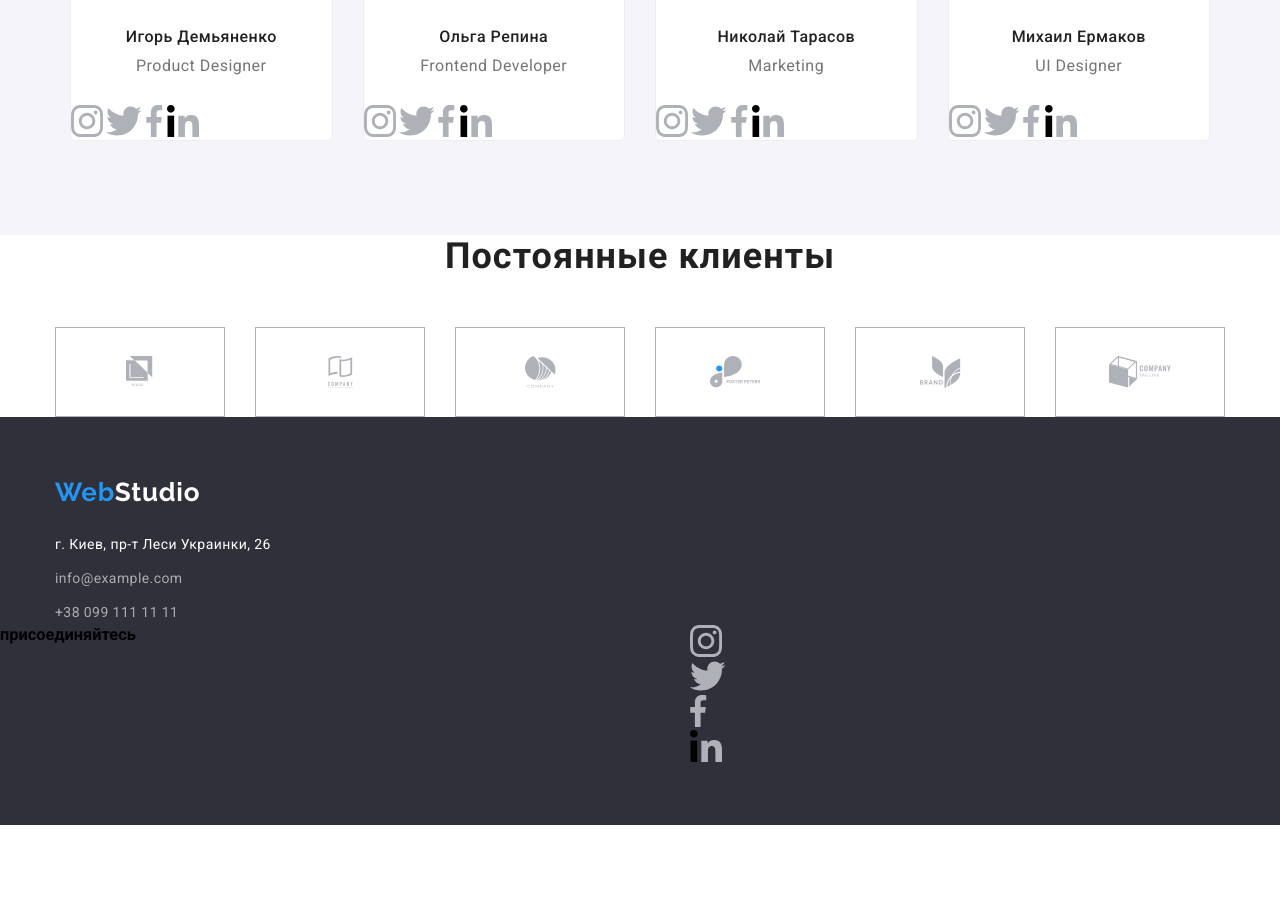
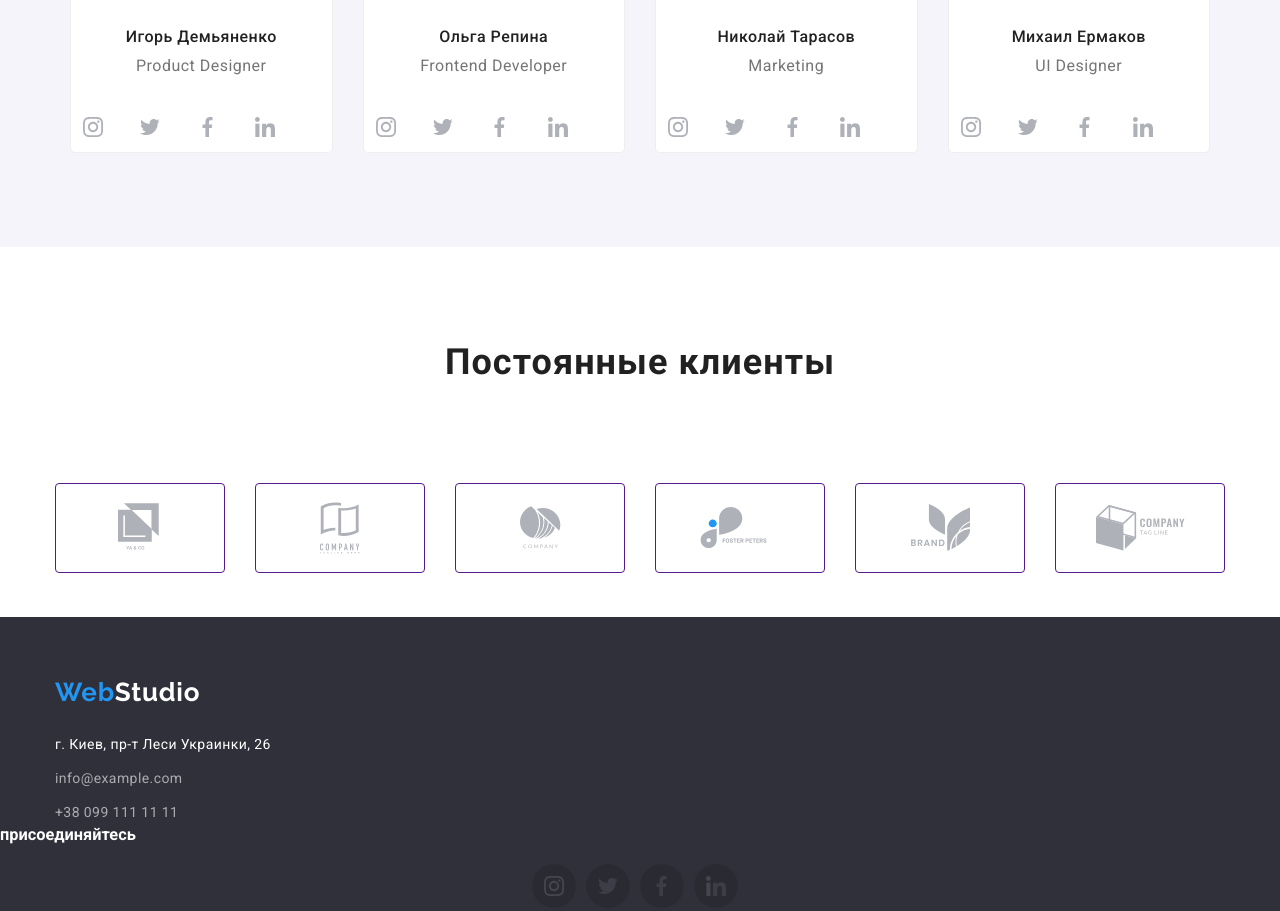
Before and after one commit to Sasha1009/goit-markup-hw-04, a plain HTML site: page index.html in a window 1280 px wide. Shown: the part 2066-2977 px from the top of the page. Before the commit the page ends 2891 px from the top, so only its background shows below. Drawn offline with Linux system fonts and the light colour scheme.

Commit message:
sending for help

```diff
--- a/css/styles.css
+++ b/css/styles.css
@@ -33,7 +33,12 @@ p {
     justify-content: center;
     padding: 25px;
 }
-
+.logo-list{
+    display: flex;
+    width: 170px;
+    height: 90px;
+    margin-top: 50px;
+}
 .logo-link {
     font-family: 'Raleway', sans-serif;
     font-weight: 400;
@@ -100,15 +105,7 @@ p {
 .icon-envelope{
     margin-right:10px;
 }
-.logo{
-    display:flex;
-    justify-content: center;
-    align-items: center;
-    width: 170px;
-    height: 90px;
-    border: 1px solid #afb1b8;
-    fill:  #afb1b8;
-}
+
 .icon-phone{
     padding-right: 10px;
 }
@@ -389,10 +386,44 @@ body {
     list-style: none;
     margin-bottom: 30px;
 }
+.social-network{
+    display: flex;
+    align-items: center;
+    justify-content: center;
+    width: 206px;
+    height: 44px;
+    margin: 16px auto 30px auto;
+}
+.networks{
+    display: inline-block;
+    align-items: center;
+    justify-content: center;
+    width: 44px;
+    height: 44px;
+    margin-right: 10px;
+}
+.icon{
+    width: 44px;
+    height: 44px;
+    padding: 12px;
+    fill: #afb1b8;
+}
+.icon:hover,
+.icon:focus {
+    background-color: var(--accent-color);
+    border-radius: 50%;
+}
 .footer{
     background: #2F303A;
     padding-top: 60px;
     padding-bottom: 60px;
+}
+list-footer{
+    margin: 72px 0 100px 0;
+}
+.footer-connect{
+    color: #fff;
+    display: flex;
 }
 .address{
     font-family: 'roboto', sans-serif;
@@ -508,15 +539,123 @@ body {
     margin-left: auto;
     margin-right: auto;
 }
+.logos {
+  max-width: 1170px;
+  margin: 0 auto 0 auto;
+}
+.logo {
+    margin-right: 30px;
+    list-style:none;
+}
+.link-icon{
+    display: flex;
+    align-items: center;
+    justify-content: center;
+    width: 170px;
+    height: 90px;
+    border: 1px solid;
+    border-radius: 4px;
+}
+.icon-logo-1{
+    width: 45px;
+    height: 50px;
+    fill: #afb1b8;
+}
+.link-icon:hover,
+.link-icon:focus {
+    color: var(--accent-color);
+    fill: var(--accent-color);
+}
+.icon-logo-1:hover,
+.icon-logo-1:focus {
+    color: var(--accent-color);
+    fill: var(--accent-color);
+}
+.icon-logo-2{
+    width: 40px;
+    height: 52px;
+    fill: #afb1b8;
+}
+.icon-logo-2:hover,
+.icon-logo-2:focus {
+    color: var(--accent-color);
+    fill: var(--accent-color);
+}
+.icon-logo-3{
+    width: 41px;
+    height: 43px;
+    fill: #afb1b8;
+}
+.icon-logo-3:hover,
+.icon-logo-3:focus {
+    color: var(--accent-color);
+    fill: var(--accent-color);
+}
+.icon-logo-4{
+    width: 80px;
+    height: 42px;
+    fill: #afb1b8;
+}
+.icon-logo-4:hover,
+.icon-logo-4:focus {
+    color: var(--accent-color);
+    fill: var(--accent-color);
+}
+.icon-logo-5{
+    width: 59px;
+    height: 47px;
+    fill: #afb1b8;
+}
+.icon-logo-5:hover,
+.icon-logo-5:focus {
+    color: var(--accent-color);
+    fill: var(--accent-color);
+}
+.icon-logo-6{
+    width: 89px;
+    height: 46px;
+    fill: #afb1b8;
+}
+.icon-logo-6:hover,
+.icon-logo-6:focus {
+    color: var(--accent-color);
+    fill: var(--accent-color);
+}
+.logos-container{
+    max-width: 1600px;
+    height: 182px;
+    margin: 94px auto 94px auto;
+}
 .connected {
-    list-style: none;
-    flex-wrap: wrap;
-    display: inline-block;
-    align-items: baseline;
-    padding-left: 15px;
-    padding-right: 15px;
-    margin-left: auto;
-    margin-right: auto;
+    display: flex;
+    align-items: center;
+    justify-content: center;
+    margin-top: 20px;
+    list-style:none;
+}
+.connect-items{
+    margin-right: 10px;
+}
+.connect-link{
+    display: flex;
+    align-items: center;
+    justify-content: center;
+    width: 44px;
+    height: 44px;
+    border-radius: 50%;
+    background-color: #000;
+    opacity: 10%;
+
+}
+.connect-link:hover,
+.connect-link:focus {
+    background-color: var(--accent-color);
+}
+.icon-footer{
+    width: 20px;
+    height: 20px;
+    color:#fff;
+    fill: #fff;
 }
 .Studio-footer{
     color: #fff;
--- a/index.html
+++ b/index.html
@@ -114,108 +114,160 @@
                     <img class="photo" src="./images/igor.jpg" alt="Игорь" width="270" height="260">
                     <h4 class="name-index">Игорь Демьяненко</h4>
                     <p class="description-index" lang="en">Product Designer</p>
-                    <svg class="icon-instagram" width="32" height="32">
+                <ul class="social-networks">
+                    <li class="networks">
+                        <svg class="icon" width="32" height="32">
                             <use href="./images/sprite.svg#icon-instagram-2"></use>
                         </svg>
-                    <svg class="icon-Twitter" width="36" height="32">
+                    </li>
+                    <li class="networks">
+                        <svg class="icon" width="36" height="32">
                             <use href="./images/sprite.svg#icon-Group"></use>
                         </svg>
-                    <svg class="icon-Facebook" width="18" height="32">
+                    </li>
+                    <li class="networks">
+                        <svg class="icon" width="18" height="32">
                             <use href="./images/sprite.svg#icon-Vector"></use>
                         </svg>
-                    <svg class="icon-LinkedIn" width="32" height="32">
+                    </li>
+                    <li class="networks">
+                        <svg class="icon" width="32" height="32">
                             <use href="./images/sprite.svg#icon-linkedin-1"></use>
                         </svg>
+                    </li>
+                </ul>
                 </li>
                 <li class="card">
                     <img class="photo" src="./images/olga.jpg" alt="Ольга" width="270" height="260">
                     <h4 class="name-index">Ольга Репина</h4>
                     <p class="description-index" lang="en">Frontend Developer</p>
-                    <svg class="icon-instagram" width="32" height="32">
+                    <ul class="social-networks">
+                        <li class="networks">
+                            <svg class="icon" width="32" height="32">
                                 <use href="./images/sprite.svg#icon-instagram-2"></use>
                             </svg>
-                    <svg class="icon-Twitter" width="36" height="32">
+                        </li>
+                        <li class="networks">
+                            <svg class="icon" width="36" height="32">
                                 <use href="./images/sprite.svg#icon-Group"></use>
                             </svg>
-                    <svg class="icon-Facebook" width="18" height="32">
+                        </li>
+                        <li class="networks">
+                            <svg class="icon" width="18" height="32">
                                 <use href="./images/sprite.svg#icon-Vector"></use>
                             </svg>
-                    <svg class="icon-LinkedIn" width="32" height="32">
+                        </li>
+                        <li class="networks">
+                            <svg class="icon" width="32" height="32">
                                 <use href="./images/sprite.svg#icon-linkedin-1"></use>
                             </svg>
+                        </li>
+                    </ul>
                 </li>
                  <li class="card">
                     <img class="photo" src="./images/nikolay.jpg" alt="Николай" width="270" height="260">
                     <h4 class="name-index">Николай Тарасов</h4>
                     <p class="description-index" lang="en">Marketing</p>
-                    <svg class="icon-instagram" width="32" height="32">
+                    <ul class="social-networks">
+                        <li class="networks">
+                            <svg class="icon" width="32" height="32">
                                 <use href="./images/sprite.svg#icon-instagram-2"></use>
                             </svg>
-                    <svg class="icon-Twitter" width="36" height="32">
+                        </li>
+                        <li class="networks">
+                            <svg class="icon" width="36" height="32">
                                 <use href="./images/sprite.svg#icon-Group"></use>
                             </svg>
-                    <svg class="icon-Facebook" width="18" height="32">
+                        </li>
+                        <li class="networks">
+                            <svg class="icon" width="18" height="32">
                                 <use href="./images/sprite.svg#icon-Vector"></use>
                             </svg>
-                    <svg class="icon-LinkedIn" width="32" height="32">
+                        </li>
+                        <li class="networks">
+                            <svg class="icon" width="32" height="32">
                                 <use href="./images/sprite.svg#icon-linkedin-1"></use>
                             </svg>
+                        </li>
+                    </ul>
                 </li>
                 <li class="card">
                     <img class="photo" src="./images/mixail.jpg" alt="Михаил" width="270" height="260">
                     <h4 class="name-index">Михаил Ермаков</h4>
                     <p class= "description-index" lang="en">UI Designer</p>
-                    <svg class="icon-instagram" width="32" height="32">
+                    <ul class="social-networks">
+                        <li class="networks">
+                            <svg class="icon" width="32" height="32">
                                 <use href="./images/sprite.svg#icon-instagram-2"></use>
                             </svg>
-                    <svg class="icon-Twitter" width="36" height="32">
+                        </li>
+                        <li class="networks">
+                            <svg class="icon" width="36" height="32">
                                 <use href="./images/sprite.svg#icon-Group"></use>
                             </svg>
-                    <svg class="icon-Facebook" width="18" height="32">
+                        </li>
+                        <li class="networks">
+                            <svg class="icon" width="18" height="32">
                                 <use href="./images/sprite.svg#icon-Vector"></use>
                             </svg>
-                    <svg class="icon-LinkedIn" width="32" height="32">
+                        </li>
+                        <li class="networks">
+                            <svg class="icon" width="32" height="32">
                                 <use href="./images/sprite.svg#icon-linkedin-1"></use>
                             </svg>
+                        </li>
+                    </ul>
                 </li>
             </ul>
         </div>
         </section>
         <section class="logos">
-            <div class="container">
+            <div class="logos-container">
                 <h3 class="team-heading">Постоянные клиенты</h3>
-                <div class="list">
+                <ul class="logo-list">
                     <li class="logo">
+                        <a href="" class="link-icon">
                             <svg class="icon-logo-1" width="29" height="32">
                                 <use href="./images/sprite.svg#icon-logo-1"></use>
                             </svg>
+                        </a>
                     </li>
                     <li class="logo">
+                        <a href="" class="link-icon">
                             <svg class="icon-logo-2" width="25" height="32">
                                 <use href="./images/sprite.svg#icon-logo-2"></use>
                             </svg>
+                        </a>
                     </li>
                     <li class="logo">
+                        <a href="" class="link-icon">
                             <svg class="icon-logo-3" width="31" height="32">
-                            <use href="./images/sprite.svg#icon-logo-3"></use>
+                                <use class="one" href="./images/sprite.svg#icon-logo-3"></use>
                             </svg>
+                        </a>
                     </li>
                     <li class="logo">
+                        <a href="" class="link-icon">
                             <svg class="icon-logo-4" width="60" height="32">
                                 <use href="./images/sprite.svg#icon-logo-4"></use>
                             </svg>
+                        </a>
                     </li>
                     <li class="logo">
+                        <a href="" class="link-icon">
                             <svg class="icon-logo-5" width=40" height="32">
                                 <use href="./images/sprite.svg#icon-logo-5"></use>
                             </svg>
+                        </a>
                     </li>
                     <li class="logo">
+                        <a href="" class="link-icon">
                             <svg class="icon-logo-6" width="62" height="32">
                                 <use href="./images/sprite.svg#icon-logo-6"></use>
                             </svg>
+                        </a>
                     </li>
-                </div>
+                </ul>
             </div>
         </section>
 </main>
@@ -228,28 +280,36 @@
             <a class="contact-info" href="tel:+380991111111">+38 099 111 11 11</a>
         </address>
     </div>
-    <div class="list">
-        <h3>присоединяйтесь</h3>
+    <div class="list-footer">
+        <h3 class="footer-connect">присоединяйтесь</h3>
         <ul class="connected">
-            <li>
-                <svg class="icon-instagram" width="32" height="32">
+            <li class="connect-items">
+                <a href="" class="connect-link">
+                    <svg class="icon-footer" width="32" height="32">
                         <use href="./images/sprite.svg#icon-instagram-2"></use>
                     </svg>
+                </a>
             </li>
-            <li>
-                <svg class="icon-Twitter" width="36" height="32">
+            <li class="connect-items">
+                <a href="" class="connect-link">
+                    <svg class="icon-footer" width="36" height="32">
                         <use href="./images/sprite.svg#icon-Group"></use>
                     </svg>
+                </a>
             </li>
-            <li>
-                <svg class="icon-Facebook" width="18" height="32">
+            <li class="connect-items">
+                <a href="" class="connect-link">
+                    <svg class="icon-footer" width="18" height="32">
                         <use href="./images/sprite.svg#icon-Vector"></use>
                     </svg>
+                </a>
             </li>
-            <li>
-                <svg class="icon-LinkedIn" width="32" height="32">
+            <li class="connect-items">
+                <a href="" class="connect-link">
+                    <svg class="icon-footer" width="32" height="32">
                         <use href="./images/sprite.svg#icon-linkedin-1"></use>
                     </svg>
+                </a>
             </li>
         </ul>
     </div>
```
Also changed, not shown: portfolio.html (+24 -6 lines). Lines whose indentation alone changed are shown as unchanged.
